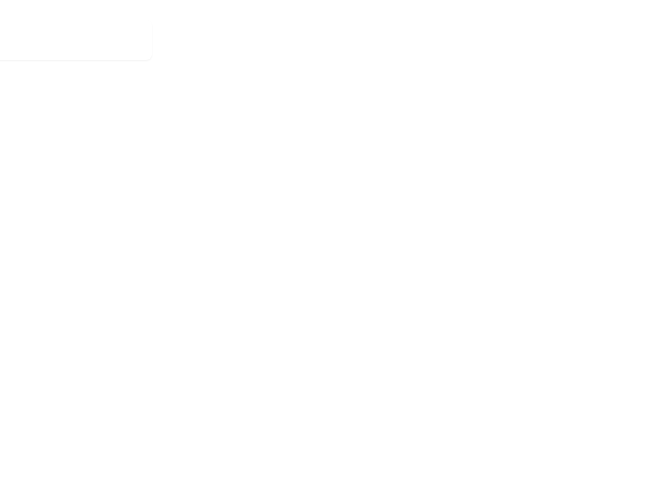
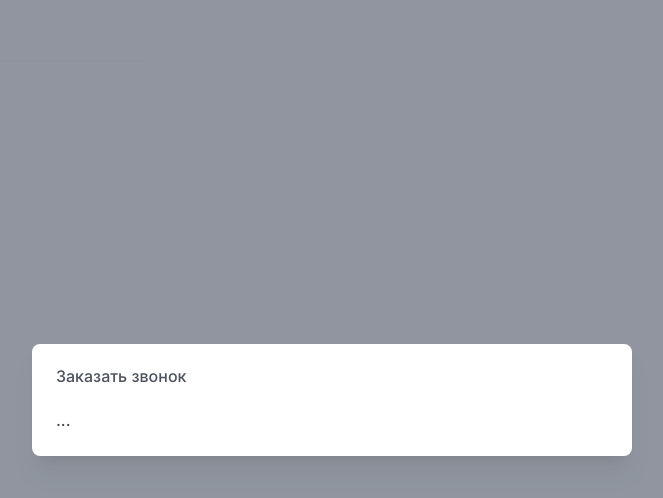
Before and after one commit to asokal/autodrive-test, a Vue app: page / in a window 1280 px wide. Both pictures are taken after a click on the button "Заказать в Москву". Shown: the top 498 px of the page, without its empty margins (308-971 px from the left). Built offline with nearby package versions, Linux system fonts and the light colour scheme.

Commit message:
modal component

```diff
--- a/index.html
+++ b/index.html
@@ -7,7 +7,9 @@
 		<title>Vite + Vue</title>
 	</head>
 	<body>
-		<div id="app"></div>
+		<div id="app" class="relative z-10"></div>
+
+		<div id="modals" class="relative z-20"></div>
 		<script type="module" src="/src/main.js"></script>
 	</body>
 </html>
--- a/src/App.vue
+++ b/src/App.vue
@@ -1,16 +1,42 @@
 <script setup></script>
 
 <template>
-	<div class="container mx-auto p-2.5 sm:py-5 sm:px-0">
-		<base-button label="Заказать в Москву" class="mb-2.5 sm:mb-0 sm:mr-5" />
-		<base-button label="Заказать в Санкт-Петербург" color="teal-600" />
-	</div>
+	<main class="container mx-auto p-2.5 sm:py-5 sm:px-0">
+		<h1 class="sr-only">Заказать</h1>
+
+		<base-button
+			label="Заказать в Москву"
+			class="mb-2.5 sm:mb-0 sm:mr-5"
+			@click="modalVisible = true"
+		/>
+		<base-button
+			label="Заказать в Санкт-Петербург"
+			color="teal-600"
+			@click="modalVisible = true"
+		/>
+
+		<base-modal
+			title="Заказать звонок"
+			:show="modalVisible"
+			@close-modal="modalVisible = false"
+		>
+			<div>...</div>
+		</base-modal>
+	</main>
 </template>
 
-<style scoped></style>
 <script>
 	import BaseButton from './components/BaseButton.vue';
+	import BaseModal from './components/BaseModal.vue';
 	export default {
-		components: { BaseButton },
+		components: { BaseButton, BaseModal },
+
+		data() {
+			return {
+				modalVisible: false,
+			};
+		},
 	};
 </script>
+
+<style scoped></style>
--- /dev/null
+++ b/src/components/BaseModal.vue
@@ -0,0 +1,44 @@
+<template>
+	<Teleport to="#modals">
+		<div
+			v-if="show"
+			class="fixed inset-0 flex items-center justify-center bg-gray-500 p-2.5 opacity-75 sm:p-10"
+			@click="$emit('close-modal')"
+		>
+			<div
+				class="w-full rounded-lg bg-white p-6 font-medium shadow-xl lg:w-1/2"
+				@click.stop
+			>
+				<h2
+					class="mb-9 text-base leading-none text-gray-900 sm:mb-7 md:mb-6"
+				>
+					{{ title }}
+				</h2>
+
+				<slot></slot>
+			</div>
+		</div>
+	</Teleport>
+</template>
+
+<script>
+	export default {
+		emits: ['close-modal'],
+
+		name: 'base-modal',
+
+		props: {
+			show: {
+				type: Boolean,
+				default: false,
+			},
+
+			title: {
+				type: String,
+				required: true,
+			},
+		},
+	};
+</script>
+
+<style scoped></style>
```
